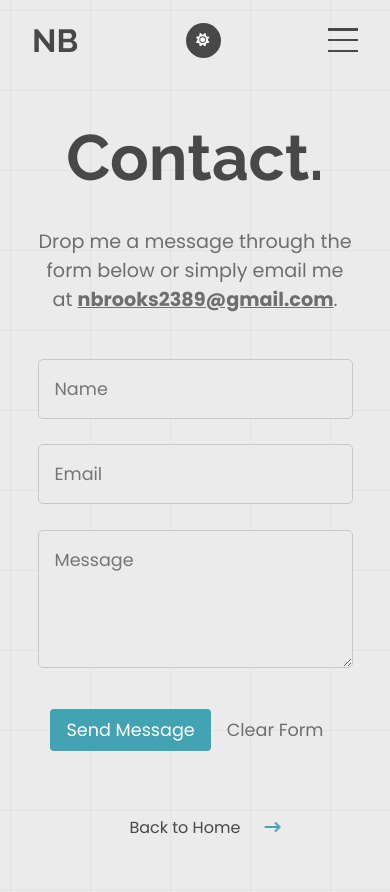
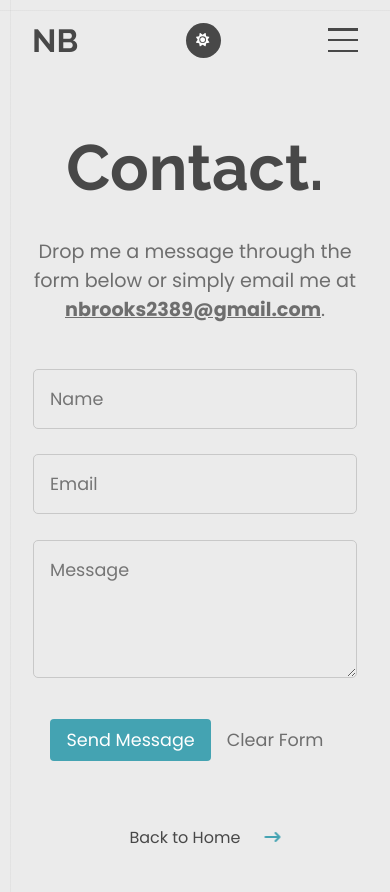
Before and after one commit to nikkibrooks2389/portfolio, a React (Create React App) app: page /contact in a window 390 px wide. Built offline with nearby package versions, Linux system fonts and the light colour scheme; a web font is replaced by a local one.

Commit message:
update navbar to be transparent when in mobile view and navbar is open

```diff
--- a/src/components/Layout/Navbar/BaseNavBar.styles.js
+++ b/src/components/Layout/Navbar/BaseNavBar.styles.js
@@ -10,7 +10,7 @@ const NavbarContainer = styled.nav`
   justify-content: space-between;
   align-items: center;
   background: ${({ theme, isMenuOpen, isScrolled }) =>
-        isMenuOpen ? theme.colors.primaryBackground
+        isMenuOpen ? "transparent"
             : isScrolled ? theme.colors.primaryBackground : "none"};
   box-shadow: ${({ isScrolled }) => isScrolled ? "0 .5px 1px rgba(0, 0, 0, 0.1)" : "none"};
   padding: 2rem;
--- a/src/components/views/ViewsWrapper.js
+++ b/src/components/views/ViewsWrapper.js
@@ -19,10 +19,10 @@ export const ViewsWrapper = styled.div`
   display:flex;
   justify-content:center;
   min-height:100vh;
-  padding: 0px 20px 20px 20px;
+  padding: 10px 15px 10px 15px;
   background-image: ${({ theme }) => backgroundFilter(theme)};
 
-background-size: ${({ theme }) => theme.mode !== "unicorn" && "80px 80px"};
+// background-size: ${({ theme }) => theme.mode !== "unicorn" && "80px 80px"};
    background-color: ${({ theme }) => theme.colors.primaryBackground};
   color: ${props => props.theme.colors.primaryText};
   animation: ${gradientAnimation} 15s infinite,
```
